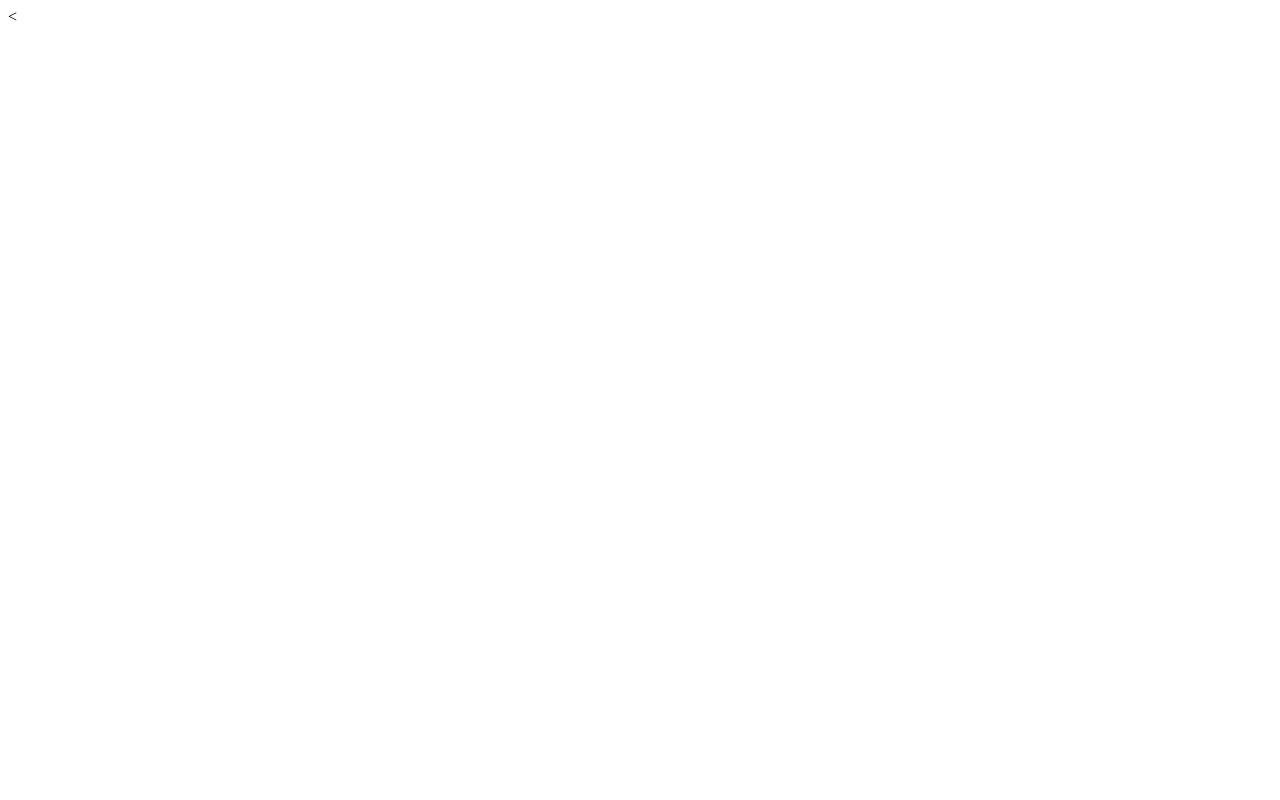
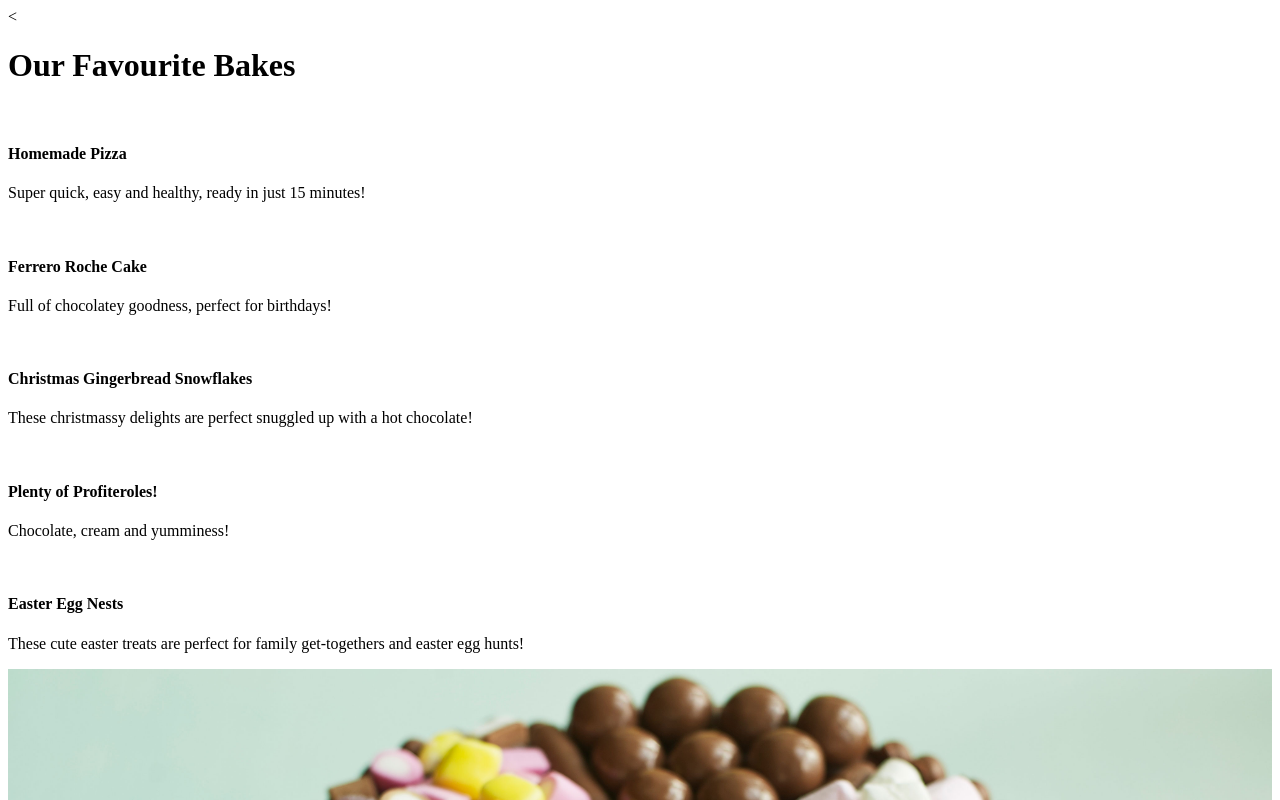
Before and after one commit to Hadiabok/bake-first-girls, a plain HTML site: page index.html in a window 1280 px wide. Shown: the top 800 px of the page. Drawn offline with Linux system fonts and the light colour scheme.

Commit message:
favourite bakes section

```diff
--- a/index.html
+++ b/index.html
@@ -1,3 +1,29 @@
 <<!DOCTYPE html>
 <html>
+<!-- Menu Section -->
+  <div class="w3-row w3-padding-64" id="menu">
+    <div class="w3-col l6 w3-padding-large">
+      <h1 class="w3-center">Our Favourite Bakes</h1><br>
+      <h4>Homemade Pizza</h4>
+      <p class="w3-text-grey">Super quick, easy and healthy, ready in just 15 minutes!</p><br>
+
+      <h4>Ferrero Roche Cake</h4>
+      <p class="w3-text-grey">Full of chocolatey goodness, perfect for birthdays!</p><br>
+
+      <h4>Christmas Gingerbread Snowflakes</h4>
+      <p class="w3-text-grey">These christmassy delights are perfect snuggled up with a hot chocolate!</p><br>
+
+      <h4>Plenty of Profiteroles!</h4>
+      <p class="w3-text-grey">Chocolate, cream and yumminess!</p><br>
+
+      <h4>Easter Egg Nests</h4>
+      <p class="w3-text-grey">These cute easter treats are perfect for family get-togethers and easter egg hunts!</p>
+    </div>
+
+    <div class="w3-col l6 w3-padding-large">
+      <img src="cake.jpg" class="w3-round w3-image w3-opacity-min" alt="Menu" style="width:100%">
+    </div>
+  </div>
+
+  <hr>
 </html>
```
Also changed, not shown: cake.jpg (added).
